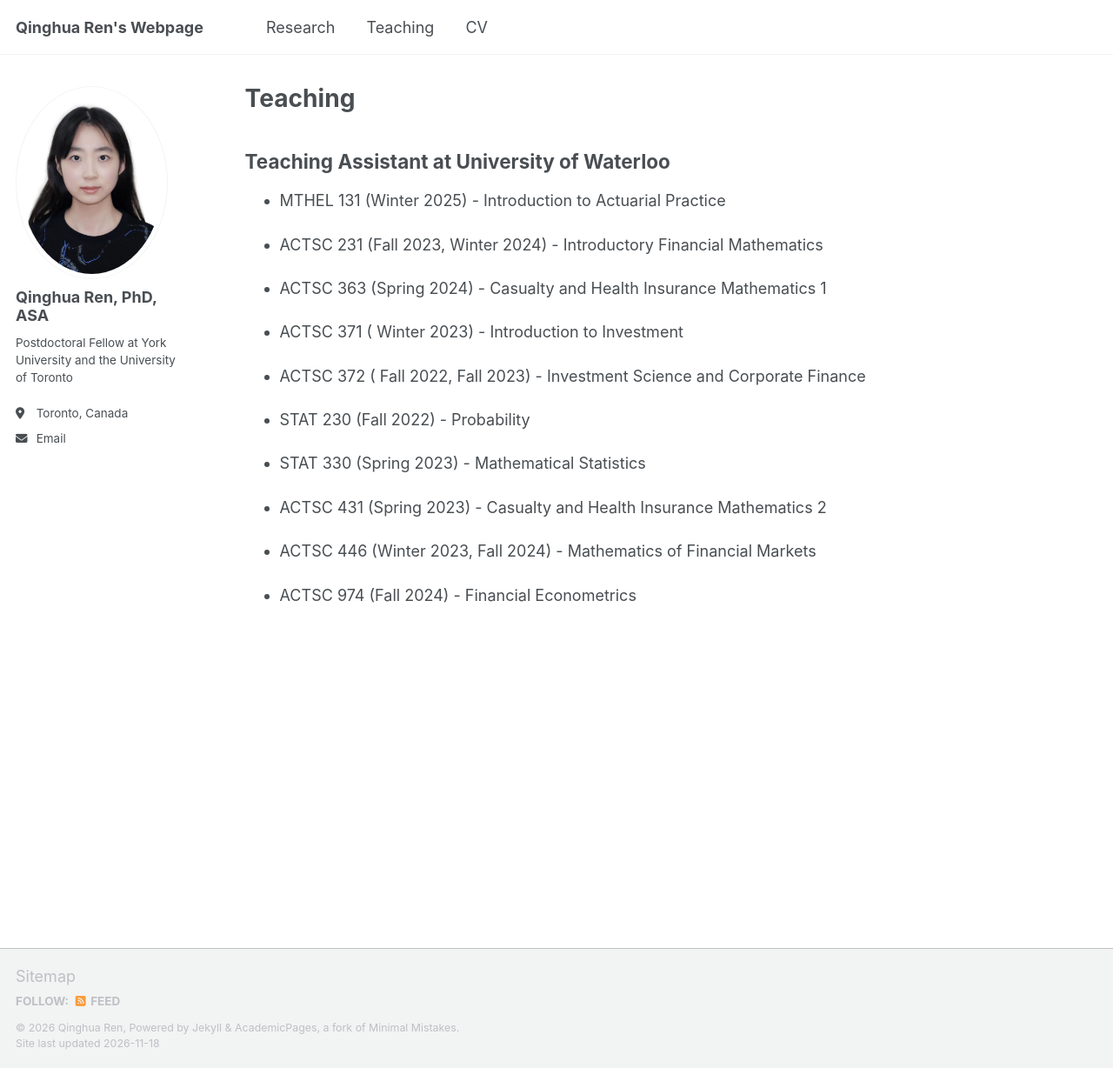
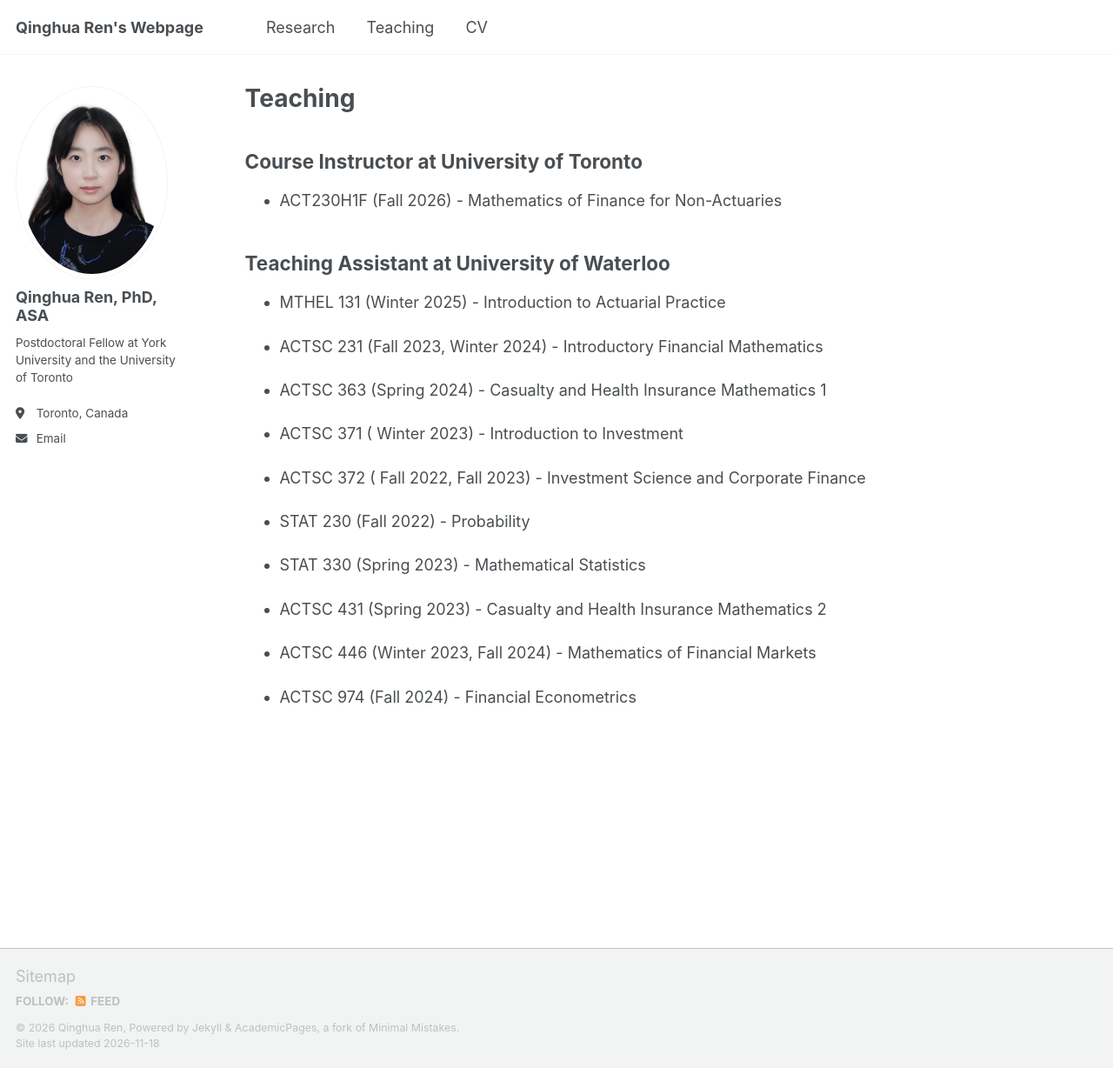
Before and after one commit to qinghua-ren/qinghua-ren.github.io, a Jekyll site: the page built from _pages/teaching.md, in a window 1280 px wide and 1228 px high. Shown: the whole window at 87% size. Built offline with Jekyll 4.4.1, drawn with Linux system fonts in a browser that asks for light colours; a script that is not in the unit is left out.

Commit message:
Update teaching.md

```diff
--- a/_pages/teaching.md
+++ b/_pages/teaching.md
@@ -4,6 +4,11 @@ title: "Teaching"
 permalink: /teaching/
 author_profile: true
 ---
+
+## Course Instructor at University of Toronto
+
+- ACT230H1F (Fall 2026) - Mathematics of Finance for Non-Actuaries
+
 
 ## Teaching Assistant at University of Waterloo
 
```
